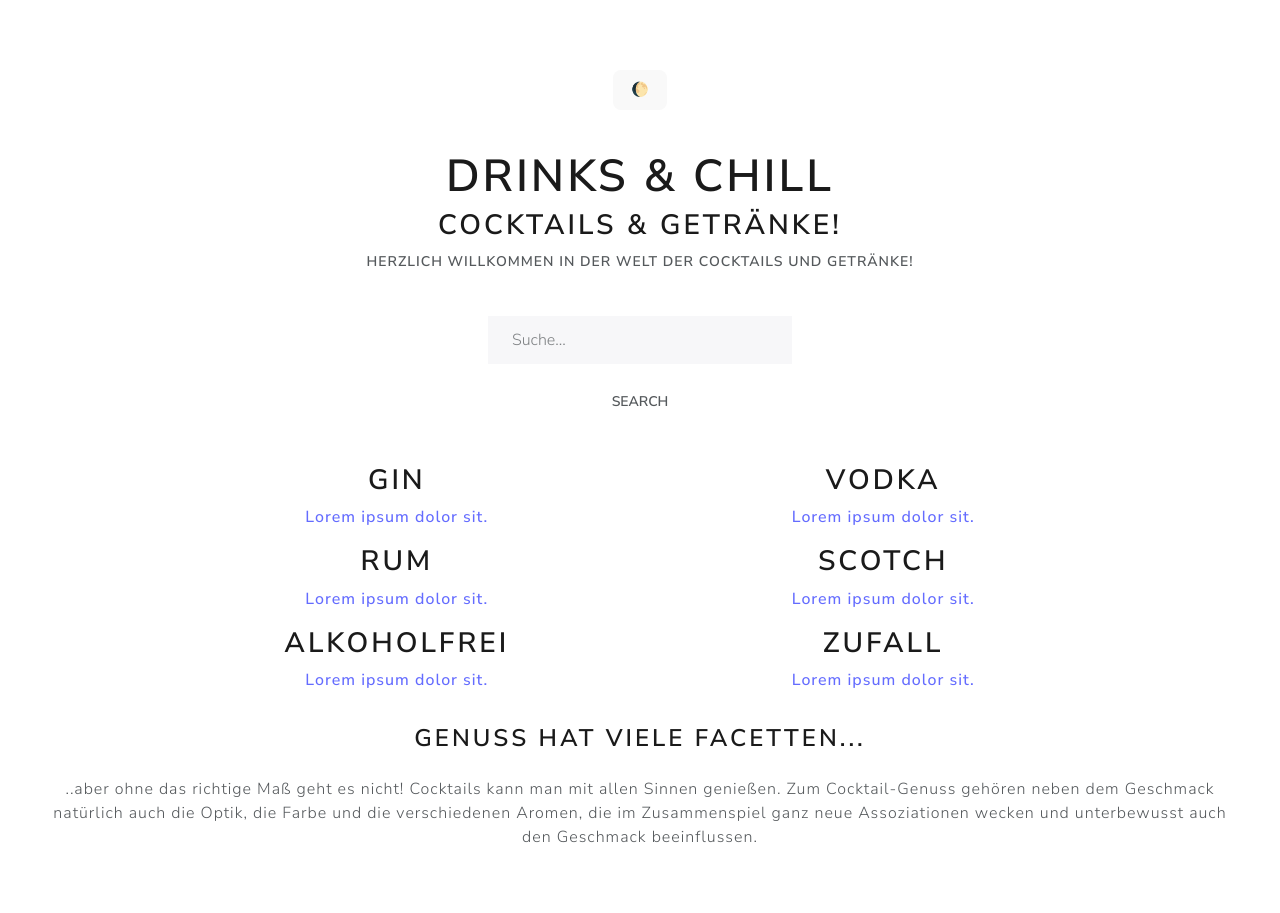
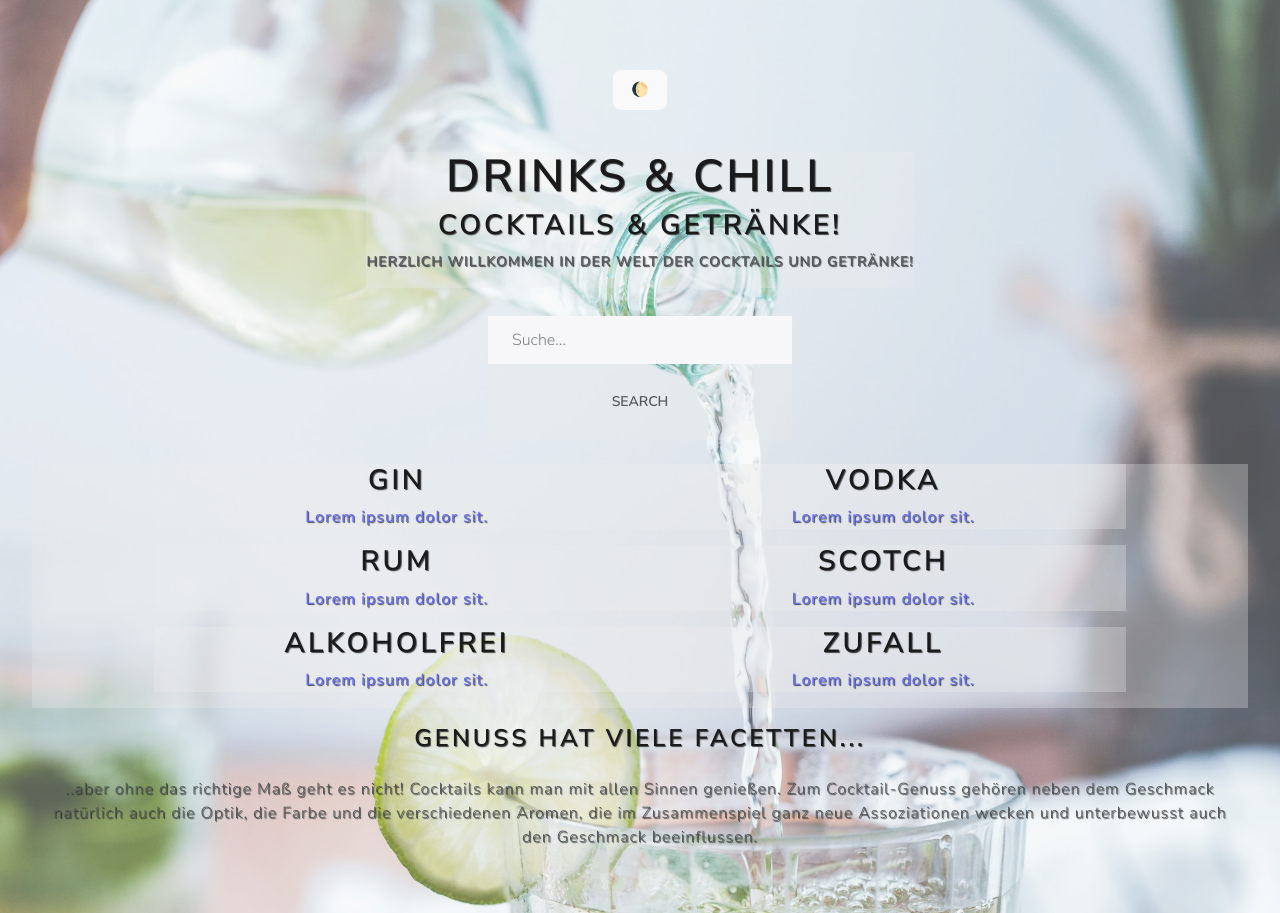
Before and after one commit to abothke/cocktail-api-react, a React (Vite) app: page / in a window 1280 px wide. Built offline with nearby package versions, Linux system fonts and the light colour scheme.

Commit message:
background

```diff
--- a/src/App.css
+++ b/src/App.css
@@ -40,3 +40,17 @@
 .read-the-docs {
   color: #888;
 }
+
+body {
+  background-image: url(../src/assets/img/mae-mu-YNMjGIPgD_c-unsplash.jpg);
+  background-repeat: no-repeat;
+  background-size: cover;
+  background-position: center;
+  background-attachment: fixed;
+  color: rgba(7,7,7,0.7);
+  text-shadow: 1px 1px 1px rgba(7, 7, 7, 0.7);
+}
+
+div {
+  background-color: rgba(235,235,235,0.3);
+}
```
Also changed, not shown: src/assets/img/mae-mu-YNMjGIPgD_c-unsplash.jpg (added).
